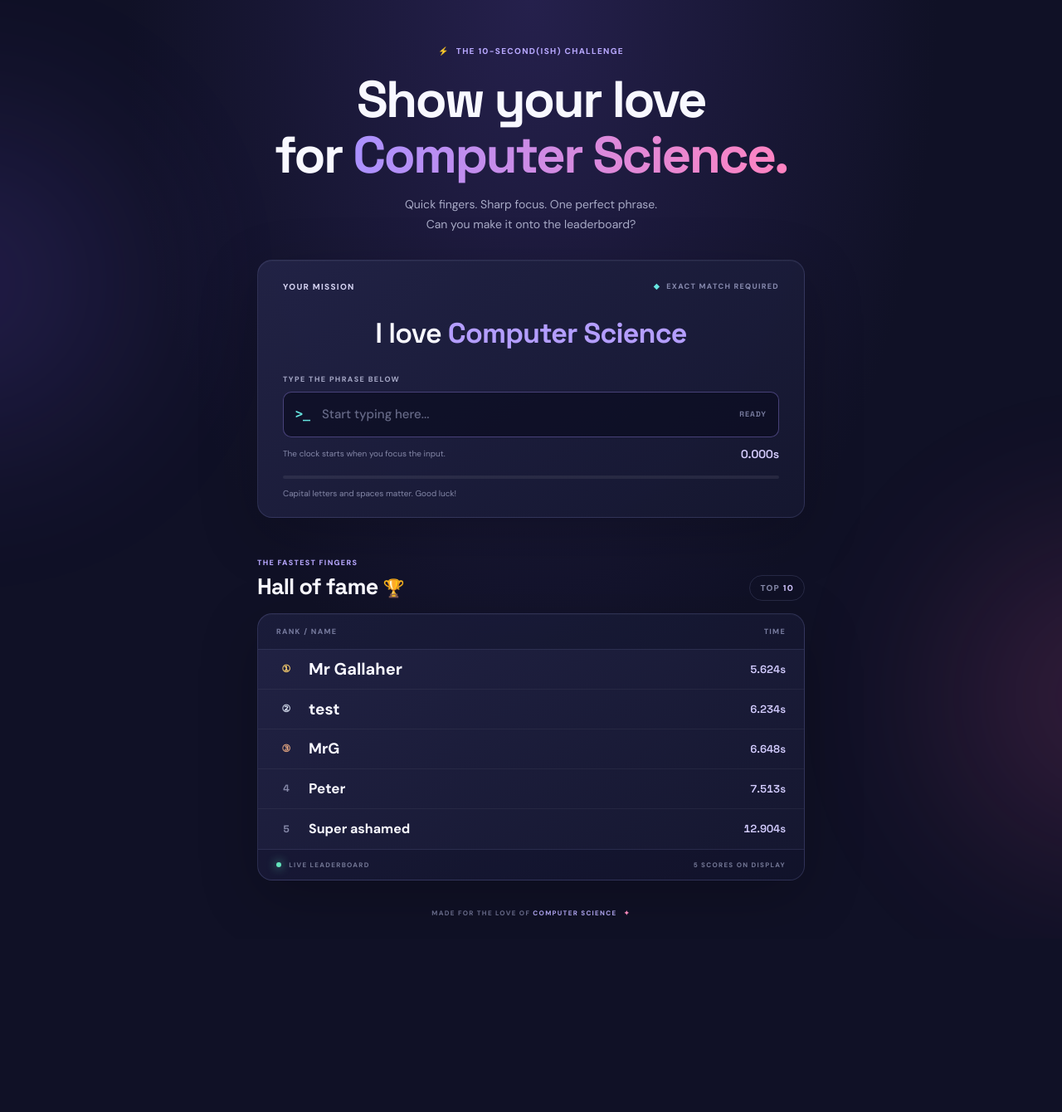
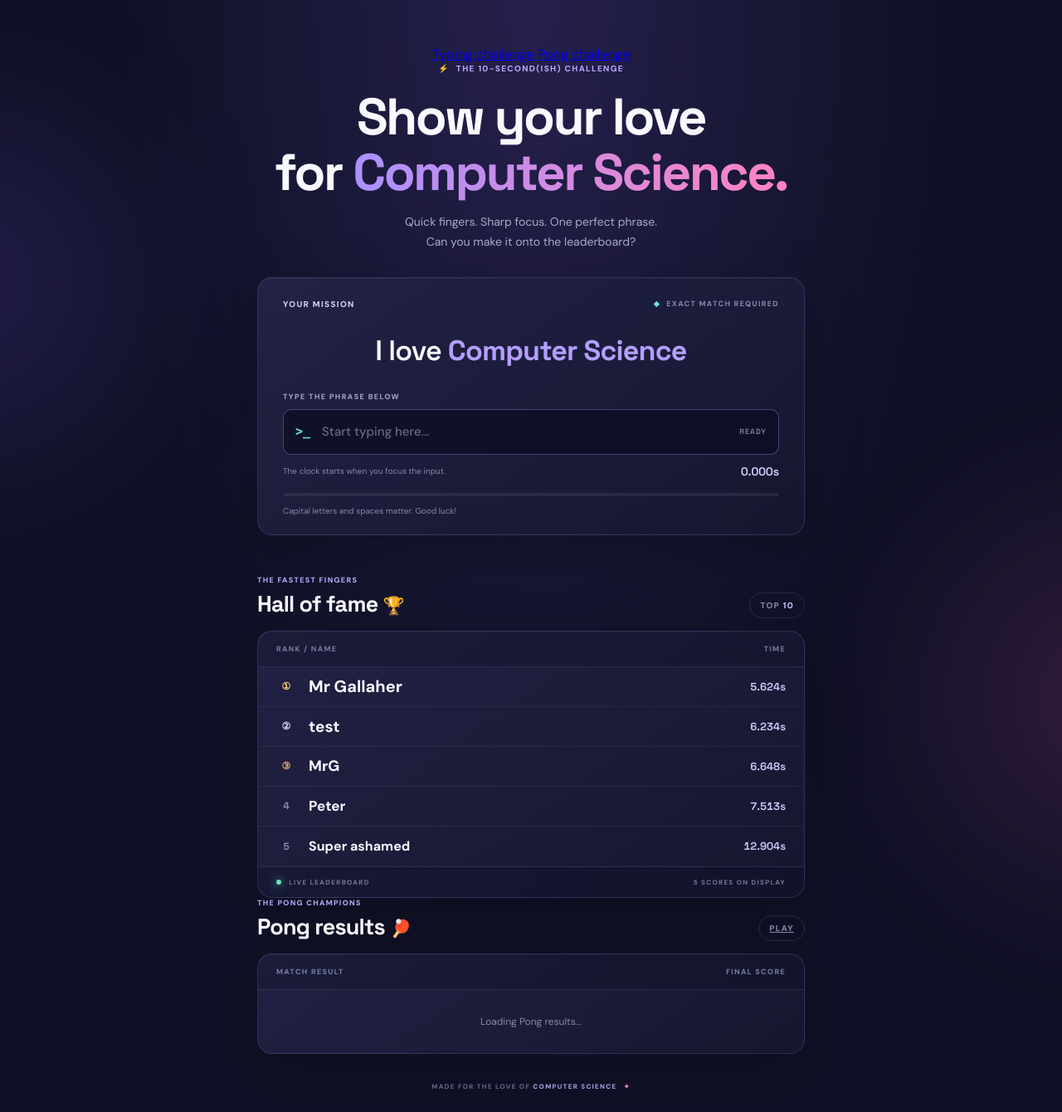
Before and after one commit to sgallaher/ilovecomputerscience, a Flask app: page / in a window 1280 px wide. Shown: the whole page at 83% size. Before the commit the page ends 1103 px from the top, so only its background shows below. Run offline with Flask 3, Linux system fonts and the light colour scheme.

Commit message:
2nd commit

```diff
--- a/templates/index.html
+++ b/templates/index.html
@@ -17,11 +17,15 @@
 
 
         <section class="hero">
+            <div class="challenge-links">
+                <a href="#typing-challenge">Typing challenge</a>
+                <a href="/game">Pong challenge</a>
+            </div>
             <div class="eyebrow"><span>⚡</span> THE 10-SECOND(ISH) CHALLENGE</div>
             <h1>Show your love<br>for <span>Computer Science.</span></h1>
             <p class="intro">Quick fingers. Sharp focus. One perfect phrase.<br>Can you make it onto the leaderboard?</p>
 
-            <div class="challenge-card">
+            <div class="challenge-card" id="typing-challenge">
                 <div class="challenge-card-top">
                     <span class="step-label">YOUR MISSION</span>
                     <span class="exact-label"><span class="tiny-lock">◆</span> EXACT MATCH REQUIRED</span>
@@ -61,6 +65,22 @@
                 <div class="board-footer"><span><span class="live-dot"></span> LIVE LEADERBOARD</span><span id="playerCount">LET'S MAKE HISTORY</span></div>
             </div>
         </section>
+
+        <section class="pong-section leaderboard-section">
+            <div class="leaderboard-heading">
+                <div>
+                    <div class="eyebrow leaderboard-eyebrow">THE PONG CHAMPIONS</div>
+                    <h2>Pong results <span>🏓</span></h2>
+                </div>
+                <a class="top-ten pong-play-link" href="/game">PLAY</a>
+            </div>
+            <div class="leaderboard-card">
+                <div class="table-head"><span>MATCH RESULT</span><span>FINAL SCORE</span></div>
+                <ol class="score-list" id="pongResults">
+                    <li class="empty-state">Loading Pong results...</li>
+                </ol>
+            </div>
+        </section>
         <footer>MADE FOR THE LOVE OF <span>COMPUTER SCIENCE</span> <span class="footer-star">✦</span></footer>
     </main>
 
```
Also changed, not shown: templates/game.html (added, +64 -0 lines).
